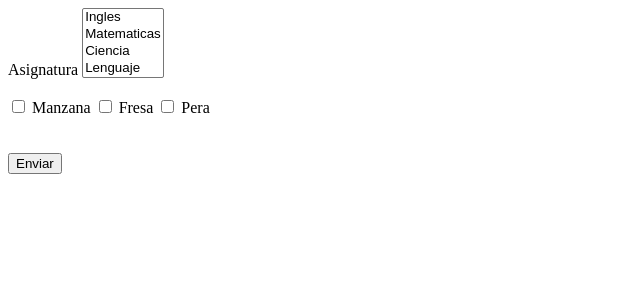
After one commit to Sbarrachina/PHP_curso, a PHP site: page /curso_php/select_checkbox.php in a window 1280 px wide. The commit adds this page. Shown: the top 300 px of the page, without its empty margins (0-640 px from the left). Run offline with PHP 8.4, Linux system fonts and the light colour scheme.

Commit message:
agregando ejemplos selec, checkbox multiple

```diff
--- /dev/null
+++ b/select_checkbox.php
@@ -0,0 +1,58 @@
+<!DOCTYPE html>
+<html lang="en">
+<head>
+    <meta charset="UTF-8">
+    <meta name="viewport" content="width=device-width, initial-scale=1.0">
+    <title>Formularios select checbox</title>
+</head>
+<body>
+
+<!-- metodo POST la mas seguro porque no se ven los datos en navegador -->
+
+<form action="index_checkbox.php" method="POST">
+     <!-- Donde voy a enviar el formulario -->
+
+
+<label for="asignatura">Asignatura</label>
+
+<!-- convertirlo en un select multiple -->
+
+<select id="asignatura" name="asignatura[]" multiple>
+    <option value="Ingles">Ingles</option>
+    <option value="Matematicas">Matematicas</option>
+    <option value="Ciencia">Ciencia</option>
+    <option value="Lenguaje">Lenguaje</option>
+
+</select>
+
+<br><br>
+
+<label for="opcion-1">
+    <input type="checkbox" value="Manzana" id="opcion-1" name="frutas[]">
+    Manzana
+
+</label>
+
+<label for="opcion-2">
+    <input type="checkbox" value="Fresa" id="opcion-2" name="frutas[]">
+    Fresa
+
+</label>
+
+<label for="opcion-3">
+    <input type="checkbox" value="Pera" id="opcion-3" name="frutas[]">
+    Pera
+
+</label>
+
+<br><br><br>
+
+<button type="submit"> Enviar</button>
+
+</form>
+
+
+
+
+</body>
+</html>
```
Also changed, not shown: index.php (+39 -0 lines), index_checkbox.php (added, +21 -0 lines).
